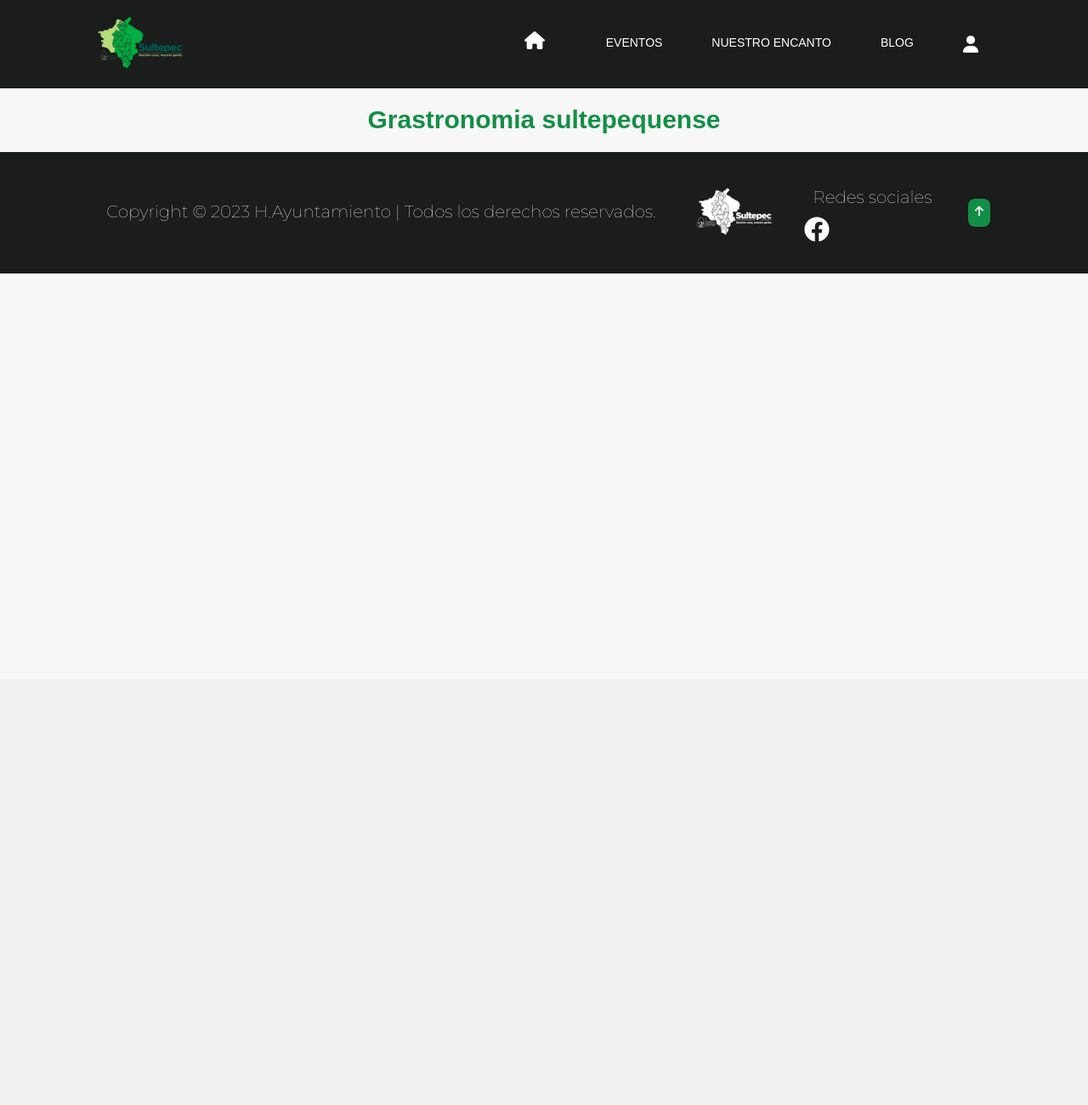
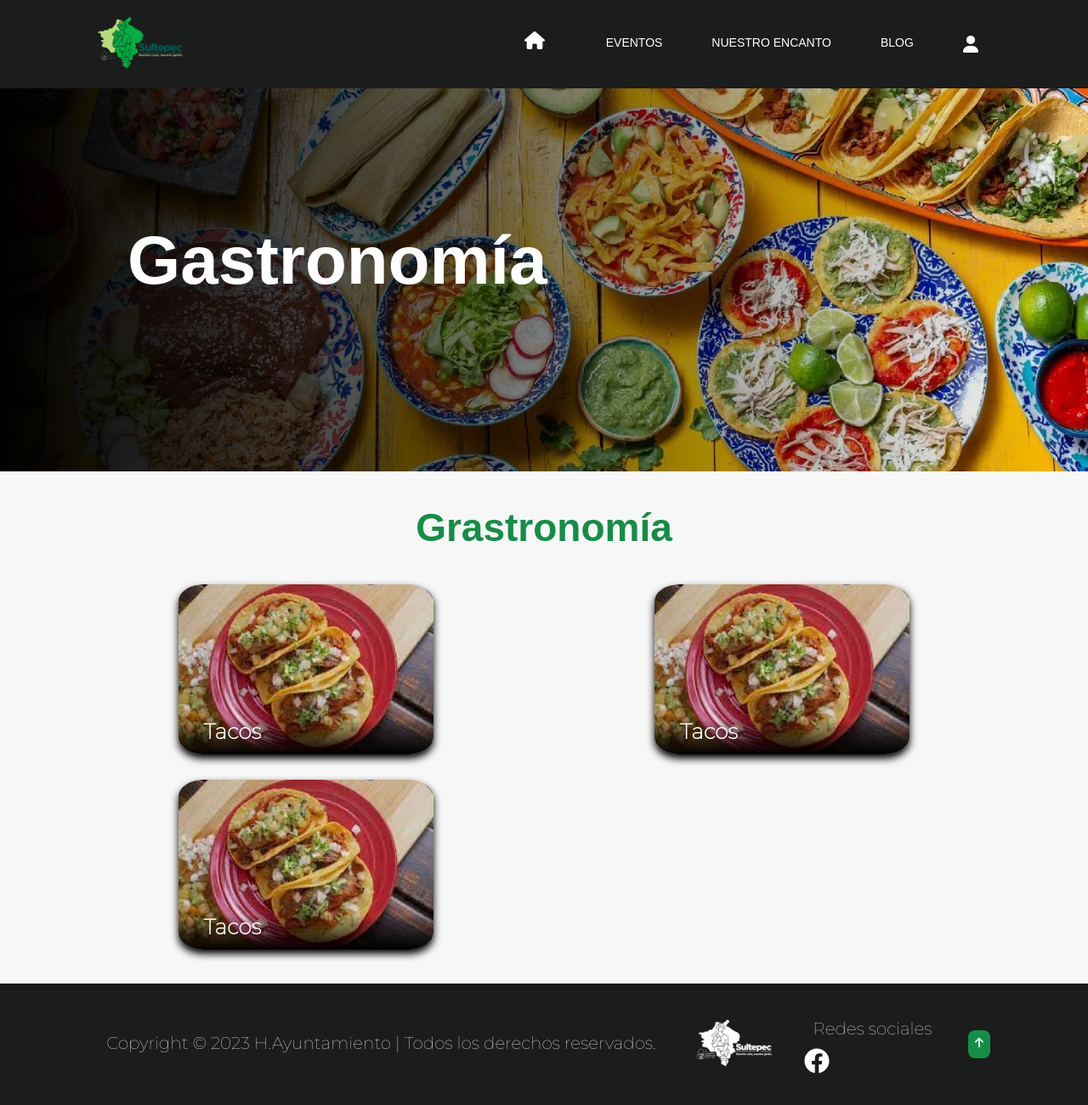
Before and after one commit to angelcruz07/WebSite-Turismo, a PHP site: page /WebSite-Turismo/php/gastronomy.php in a window 1280 px wide. Shown: the whole page at 85% size. Before the commit the page ends 322 px from the top, so only its background shows below. Run offline with PHP 8.4, Linux system fonts and the light colour scheme.

Commit message:
Seccion de gastronimia

```diff
--- /dev/null
+++ b/assets/css/gastronomy.css
@@ -0,0 +1,171 @@
+#gastronomy {
+    padding: var(--standard-padding);
+}
+
+.container-front-page {
+    position: relative;
+    width: 100%;
+    height: 100%;
+    overflow: hidden;
+}
+
+.title-front-page{
+    color: #fff;
+    font-family: var(--font-primary);
+    text-align: right;
+    display: flex;
+    align-items: center;
+    justify-content: center;
+    height: 90%;
+    font-size: 4rem;
+    margin-left: 15rem;
+    position: absolute;
+    z-index: 1;
+}
+
+.degraded {
+    position: absolute;
+    top: 0;
+    left: 0;
+    width: 100%;
+    height: 100%;
+    background: linear-gradient(to left, transparent, rgb(0, 0, 0));
+    z-index: 1;
+}
+
+.image-front-page {
+    width: 100%;
+    height: 150%;
+    object-fit: cover;
+    display: block;
+    z-index: 2;
+}
+
+.container-card-gastronomy{
+    display: flex;
+    flex-wrap: wrap;
+    gap:3rem;
+    align-items: center;
+    justify-content: space-between;
+    position: relative;
+    padding: var(--standard-padding);
+}
+
+.card {
+    position: relative;
+    width: 300px;
+    height: 200px;
+    cursor: pointer;
+
+}
+
+.card .card_landing {
+    position: relative;
+    width: 100%;
+    height: 100%;
+    box-shadow: 0 5px 10px #000;
+    background: linear-gradient(transparent 80%, #000), var(--i);
+    background-position: center;
+    background-size: cover;
+    z-index: 3;
+    border-radius: 10%;
+}
+
+.card .card_landing h6 {
+    position: absolute;
+    bottom: 10px;
+    left: 3rem;
+    font-size: 25px;
+    color: #fff;
+}
+
+.card .card_info {
+    position: absolute;
+    width: 90%;
+    height: 90%;
+    left: 0;
+    bottom: 0;
+    right: 0;
+    top: 0;
+    margin: auto;
+    padding: var(--standard-padding);
+    background: #fff;
+    z-index: 2;
+    box-shadow: 0 5px 10px #000;
+    transition: .5s;
+    border-radius: 5%;
+    font-weight: 700;
+}
+
+.card:hover .card_info {
+    z-index: 5;
+    transform: scale(1.2);
+}
+
+.card_info .head {
+    padding: 5px 0;
+    border-bottom: solid 1px var(--color-titles);
+}
+
+.card_info .head .title {
+    font-size: 20px;
+    font-weight: 700;
+    color: var(--color-titles);
+}
+
+.card_info .head .description {
+    display: flex;
+    gap: 10px;
+}
+
+.card_info .head .description  {
+    display: flex;
+    gap: 5px;
+    align-items: center;
+}
+
+.card_info .content {
+    margin-top: 15px;
+}
+
+.card_info .content .list {
+    padding: 10px 15px;
+}
+
+.card_info .content .list li {
+    font-size: 14px;
+    margin-bottom: 5px;
+}
+
+.card_info .action .btn {
+    padding: 10px;
+    color: #fff;
+    width: 100%;
+    text-decoration: none;
+    text-align: center;
+    background: var(--color-titles);
+    display: block;
+    margin-top: 10px;
+}
+@media screen and (max-width: 768px) {
+    .title-front-page{
+        font-size: 2rem;
+        margin-left:8rem;
+    }
+    .container-card-gastronomy{
+        padding: var(--standard-padding);
+    }
+
+
+}
+@media (max-width: 450px){
+    html {
+        font-size:50%;
+    }
+    .title-front-page{
+        margin-left:4rem;
+    }
+    .container-card-gastronomy{
+        padding: var(--standard-padding);
+    }
+}
--- a/assets/css/suggestions.css
+++ b/assets/css/suggestions.css
@@ -4,6 +4,7 @@
 }
 .title-suggetions h2 {
     margin-bottom: 3rem;
+    font-size: 1rem;
 }
 .container_sugetions {
     display: flex;
--- a/assets/css/superglobals.css
+++ b/assets/css/superglobals.css
@@ -25,7 +25,7 @@
     --font-family:'Montserrat', sans-serif;
     --font-primary:'Gotham', sans-serif;
     --title-size: 4.6rem;
-    --subtitles-size: 3rem;
+    --subtitles-size:4.6rem;
     --font-size: 2rem;
     --standard-padding:2rem 9%;
   }
@@ -36,3 +36,8 @@
     text-align: center;
     font-family: var(--font-primary);
   }
+  @media (max-width: 450px){
+    html {
+        font-size:50%;
+    }
+  }
--- a/partials/header2.php
+++ b/partials/header2.php
@@ -10,6 +10,7 @@
   <link rel="stylesheet" href="<?php echo $url; ?>/assets/css/superglobals.css">
   <link rel="stylesheet" href="<?php echo $url; ?>/assets/css/normalize.css" type="text/css">
   <link rel="stylesheet" href="<?php echo $url; ?>/assets/css/navbar.css" type="text/css">
+  <link rel="stylesheet" href="<?php echo $url; ?>/assets/css/gastronomy.css" type="text/css">
   <link rel="stylesheet" href="<?php echo $url; ?>/assets/css/footer.css" type="text/css">
   <title>Visita sultepec</title>
 </head>
--- a/partials/navbar.php
+++ b/partials/navbar.php
@@ -23,7 +23,7 @@ $url = "http://" . $_SERVER['HTTP_HOST'] . "/WebSite-Turismo";
                     <ul>
                         <li><a href="#">Lugares</a></li>
                         <li><a href="<?php echo $url; ?>/php/gastronomy.php">Gastronomía</a></li>
-                        <li><a href="#">Cultura</a></li>
+                        <li><a href="#">Hospedaje</a></li>
                     </ul>
                 </li>
                 <li class="margin-left"><a href="#">Blog</a></li>
--- a/php/gastronomy.php
+++ b/php/gastronomy.php
@@ -1,14 +1,86 @@
 <?php
- require "../partials/header2.php"
+require "../partials/header2.php";
+$url = "http://" . $_SERVER['HTTP_HOST'] . "/WebSite-Turismo/assets/imgGastronomy";
 ?>
+<div class="container-front-page">
+  <div class="degraded"></div>
+  <div class="title-front-page">
+    <h1>Gastronomía</h1>
+  </div>
+  <img src="<?php echo $url ?>/fondo.webp" alt="Portada de gastronomia" title="Gastronomia" class="image-front-page">
+</div>
+
+
 <section id="gastronomy">
-   <h2>Grastronomia sultepequense</h2>
+  <h2>Grastronomía</h2>
 
+<div class="container-card-gastronomy">
+
+  <div class="card">
+    <div class="card_landing" style="--i:url(<?php echo $url ?>/tacos.jpg)">
+      <h6>Tacos</h6>
+    </div>
+    <div class="card_info">
+      <div class="head">
+        <p class="title">Tacos</p>
+        <div class="description">
+        </div>
+      </div>
+      <div class="content">
+        <p class="title">Descripcion</p>
+        <ul class="list">
+          <p>Lorem ipsum dolor sit amet consectetur adipisicing elit.
+            Assumenda voluptatibus excepturi, architecto harum dicta quia
+            dolorum unde eaque nostrum molestiae a quasi accusantium nesciunt </p>
+        </ul>
+      </div>
+    </div>
+  </div>
+  <div class="card">
+    <div class="card_landing" style="--i:url(<?php echo $url ?>/tacos.jpg)">
+      <h6>Tacos</h6>
+    </div>
+    <div class="card_info">
+      <div class="head">
+        <p class="title">Tacos</p>
+        <div class="description">
+        </div>
+      </div>
+      <div class="content">
+        <p class="title">Descripcion</p>
+        <ul class="list">
+          <p>Lorem ipsum dolor sit amet consectetur adipisicing elit.
+            Assumenda voluptatibus excepturi, architecto harum dicta quia
+            dolorum unde eaque nostrum molestiae a quasi accusantium nesciunt </p>
+        </ul>
+      </div>
+    </div>
+  </div>
+  <div class="card">
+    <div class="card_landing" style="--i:url(<?php echo $url ?>/tacos.jpg)">
+      <h6>Tacos</h6>
+    </div>
+    <div class="card_info">
+      <div class="head">
+        <p class="title">Tacos</p>
+        <div class="description">
+        </div>
+      </div>
+      <div class="content">
+        <p class="title">Descripcion</p>
+        <ul class="list">
+          <p>Lorem ipsum dolor sit amet consectetur adipisicing elit.
+            Assumenda voluptatibus excepturi, architecto harum dicta quia
+            dolorum unde eaque nostrum molestiae a quasi accusantium nesciunt </p>
+        </ul>
+      </div>
+    </div>
+  </div>
+
+
+  </div>
 </section>
 
-
-
-
 <?php
- require "../partials/footer.php"
+require "../partials/footer.php"
 ?>
--- a/php/suggestions.php
+++ b/php/suggestions.php
@@ -18,7 +18,7 @@ $redirection = "http://" . $_SERVER['HTTP_HOST'] . "/WebSite-Turismo";
     <div class="card_suggetion">
       <img src="<?php echo $url ?>galletas.jpeg" alt="Gastronomia sultepequence">
       <div class="text_sugetion">
-        <a href="<?php echo $redirection?>/php/gatronomy.php" class="hover-text">Leer más</a>
+        <a href="<?php echo $redirection?>/php/gastronomy.php" class="hover-text">Leer más</a>
       </div>
       <h2>Gastronomía</h2>
     </div>
```
Also changed, not shown: assets/imgGastronomy/fondo.webp (added), assets/imgGastronomy/front-image.jpg (added), assets/imgGastronomy/tacos.jpg (added).
